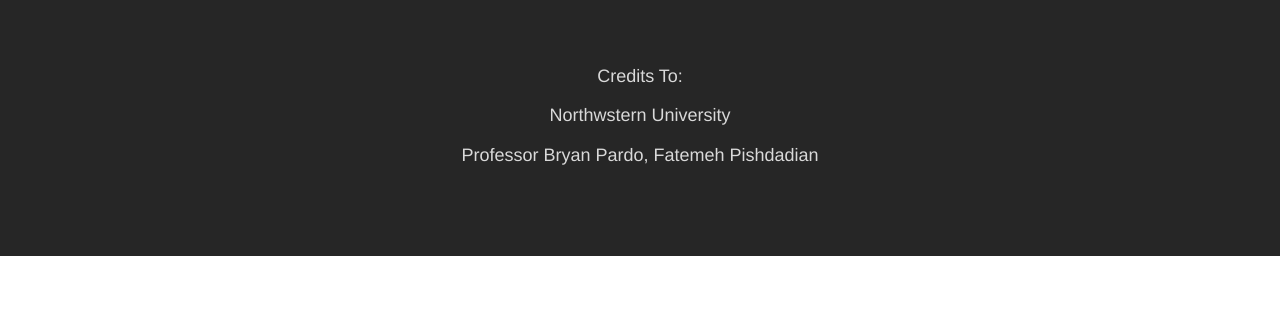
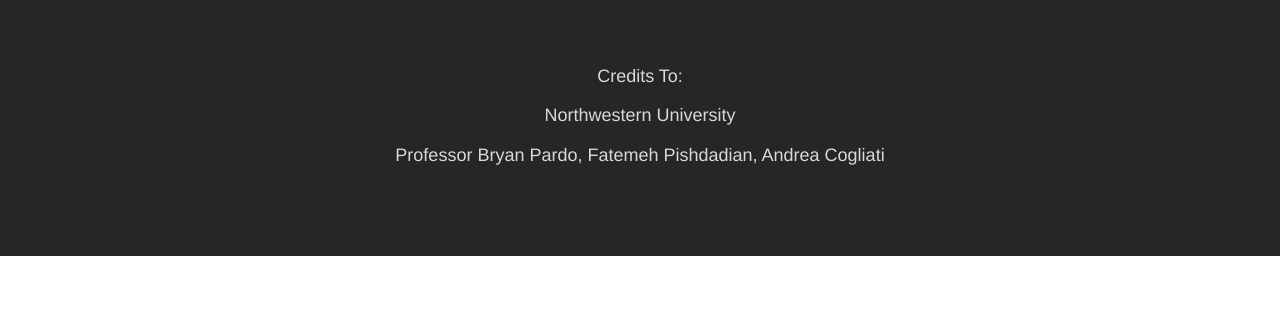
Before and after one commit to aiqiliu/polyscribe, a plain HTML site: page index.html in a window 1280 px wide. Shown: the part 470-800 px from the top of the page. Drawn offline with nearby package versions, Linux system fonts and the light colour scheme.

Commit message:
fixed typos

```diff
--- a/index.html
+++ b/index.html
@@ -83,7 +83,7 @@
                 <h3>
                     Aiqi Liu: <a href="mailto:aiqiliu2018@u.northwestern.edu">aiqiliu2018@u.northwestern.edu</a>
                      <br></br>
-                    Coneway Zhu: <a href="mailto:conwayzhu2019@u.northwestern.edu">conwayzhu2019@u.northwestern.edu</a>
+                    Conway Zhu: <a href="mailto:conwayzhu2019@u.northwestern.edu">conwayzhu2019@u.northwestern.edu</a>
                 </strong></h3>
                 <br></br>
                 <h3>
@@ -91,9 +91,9 @@
                 <h4>
                     Credits To:
                     <br></br>
-                    Northwstern University
+                    Northwestern University
                     <br></br>
-                    Professor Bryan Pardo, Fatemeh Pishdadian
+                    Professor Bryan Pardo, Fatemeh Pishdadian, Andrea Cogliati
                 </h4>
             </div>
         </div>
```
